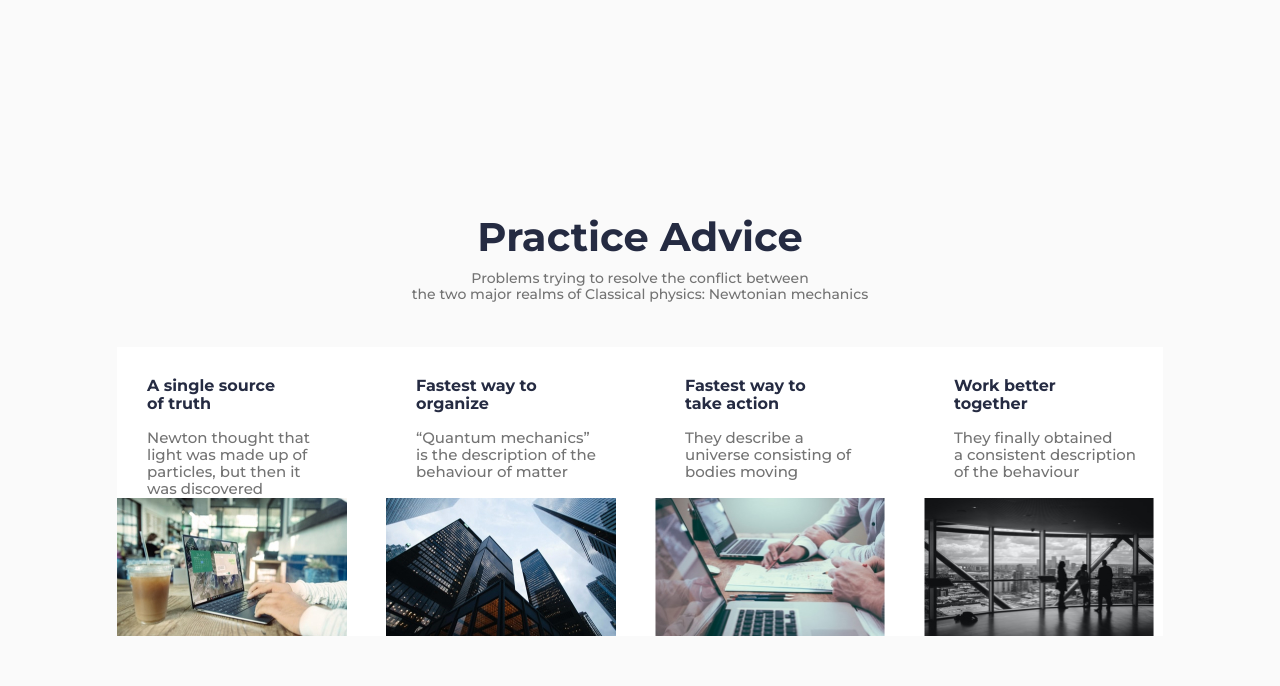
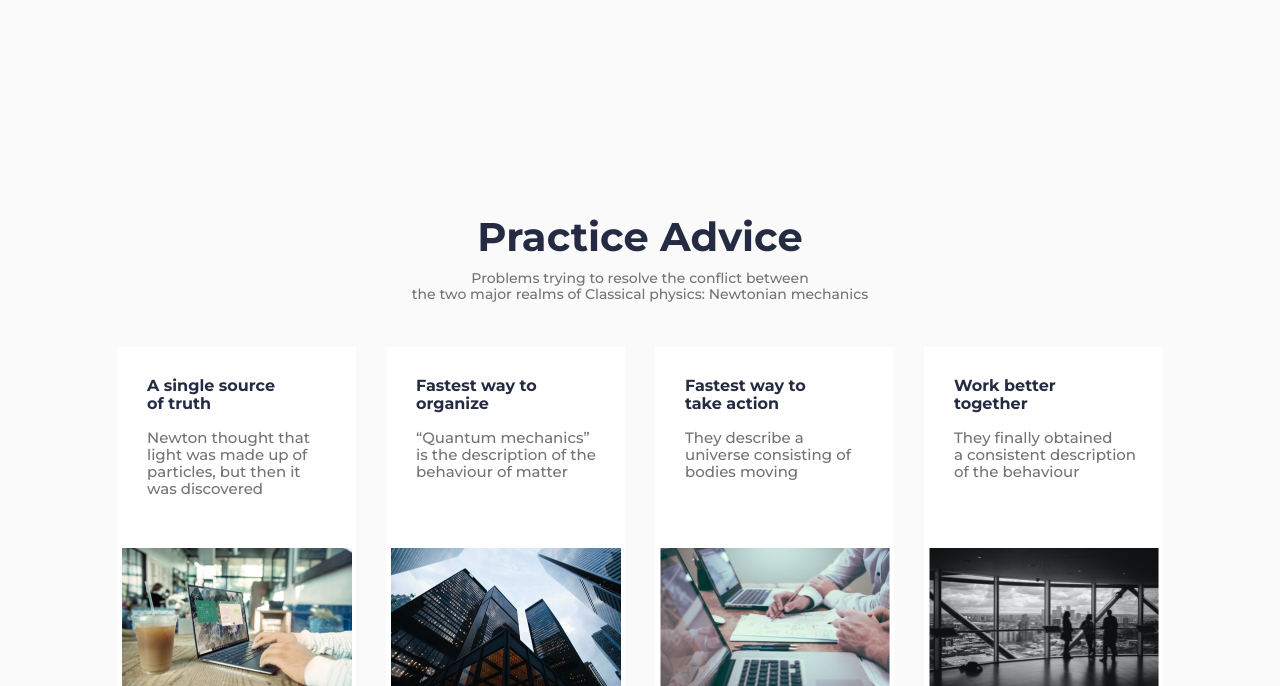
Before and after one commit to Medsoniams/Relvice, a plain HTML site: page index.html in a window 1280 px wide. Shown: the part 1427-2113 px from the top of the page. Before the commit the page ends 2063 px from the top, so only its background shows below. Drawn offline with Linux system fonts and the light colour scheme; a script that the page names is missing.

Commit message:
Update style.css

```diff
--- a/style/style.css
+++ b/style/style.css
@@ -173,10 +173,6 @@ body {
   text-align: center;
 }
 
-.advice-item {
-  background-color: #fff;
-}
-
 .advice-title {
   font-size: 40px;
   font-weight: 700;
@@ -202,15 +198,18 @@ body {
 .card {
   display: flex;
   flex-direction: column;
-  justify-content: space-between;
+  background-color: #fff;
+}
+
+.card img {
+  display: block;
+  margin: 0 auto;
 }
 
 .cards-title {
   font-size: 16px;
   font-weight: 700;
   color: var(--color-dark-blue);
-  padding-top: 30px;
-  padding-left: 30px;
 }
 
 .cards-subtitle {
@@ -218,14 +217,9 @@ body {
   font-weight: 500;
   color: var(--color-grey);
   margin-top: 15px;
-  /* margin-bottom: 50px; */
-  padding-left: 30px;
 }
 
-.cards-subtitle:nth-child(:first-child) {
-  margin-bottom: 30px;
+.card-txt-container {
+  padding: 30px 0 50px 30px;
+  margin-bottom: auto;
 }
-
-.card img {
-  margin-top: auto;
-}
```
